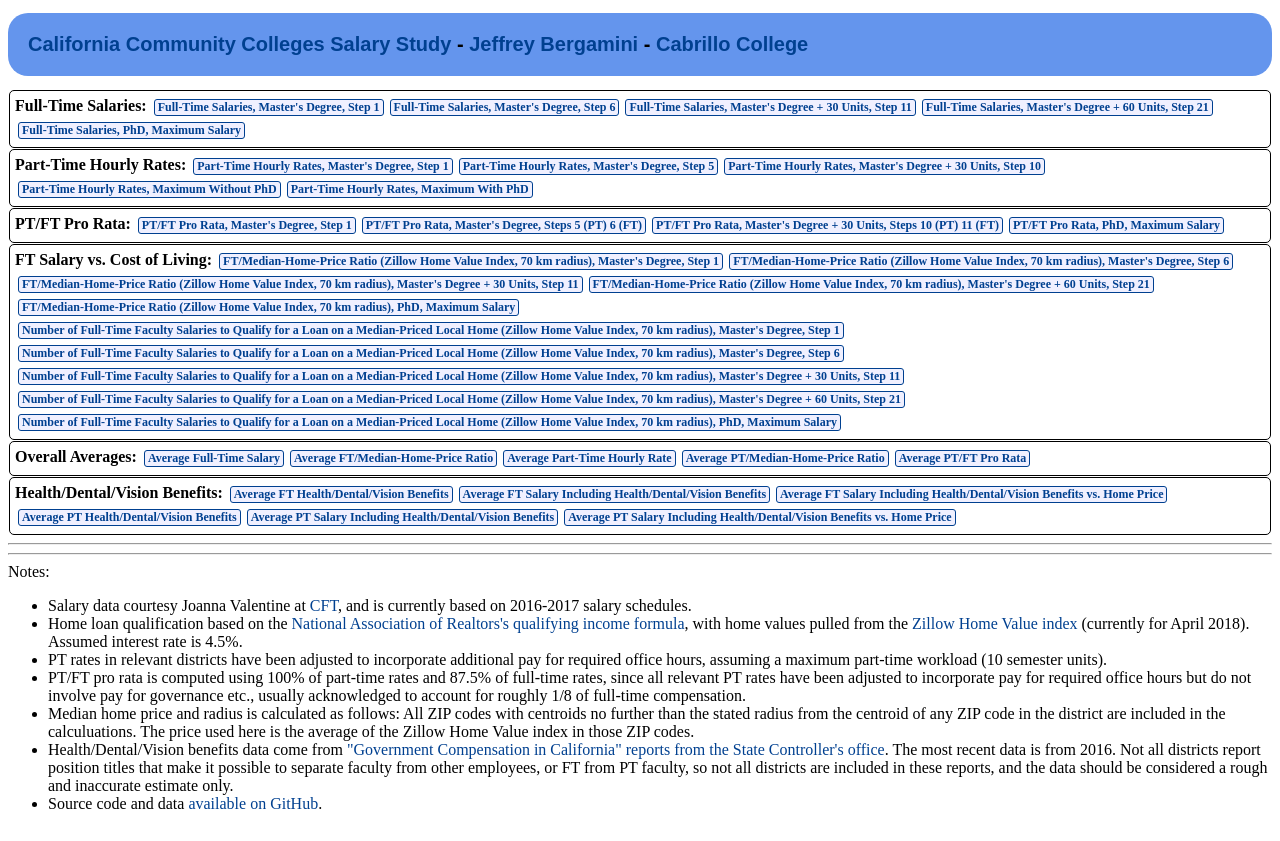
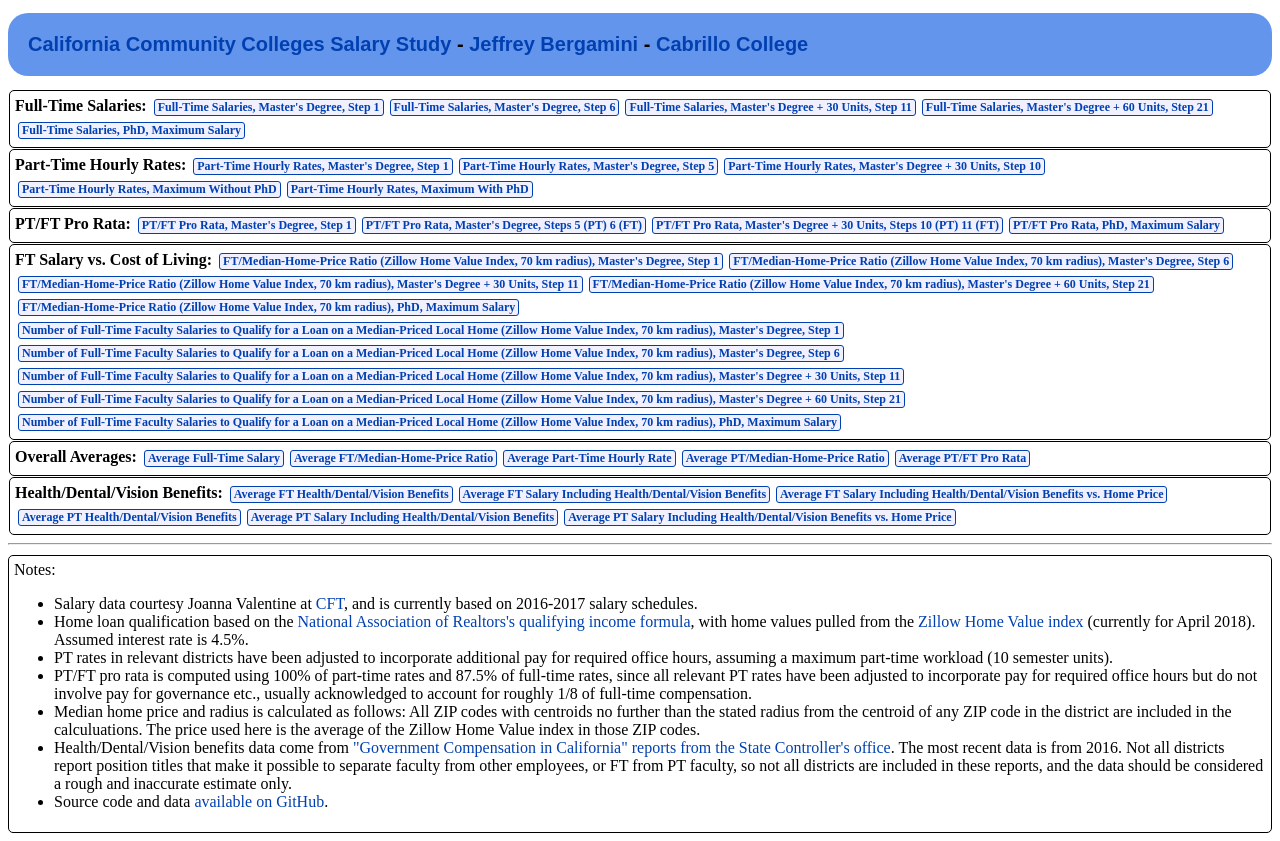
Before and after one commit to jeffreybergamini/ccc-salary-study, a PHP site: page / in a window 1280 px wide. Before the commit the page ends 809 px from the top, so only its background shows below. Run offline with PHP 8.4, Linux system fonts and the light colour scheme; data that the repository does not hold is empty; some libraries are stand-ins or nearby versions.

Commit message:
CSS tweaks

```diff
--- a/index.php
+++ b/index.php
@@ -396,7 +396,6 @@ if (isset($report)) {
 }
 ?>
 <footer>
-<hr>
 Notes:
 <ul>
 <li>Salary data courtesy Joanna Valentine at <a href="http://cft.org/">CFT</a>, and is currently based on 2016-2017 salary schedules.</li>
--- a/style.css
+++ b/style.css
@@ -23,7 +23,7 @@ table {
   text-align: center;
 }
 a {
-  color: #004090;
+  color: #0040b0;
   text-decoration: none;
 }
 a:hover {
@@ -56,7 +56,12 @@ a:hover {
   background: yellow;
   font-weight: bold;
 }
-
+footer {
+  padding: 5px;
+  margin-top: 10px;
+  border: 1px solid black;
+  border-radius: 5px;
+}
 #percentile-gauge {
   width: 200px;
   height: 200px;
```
